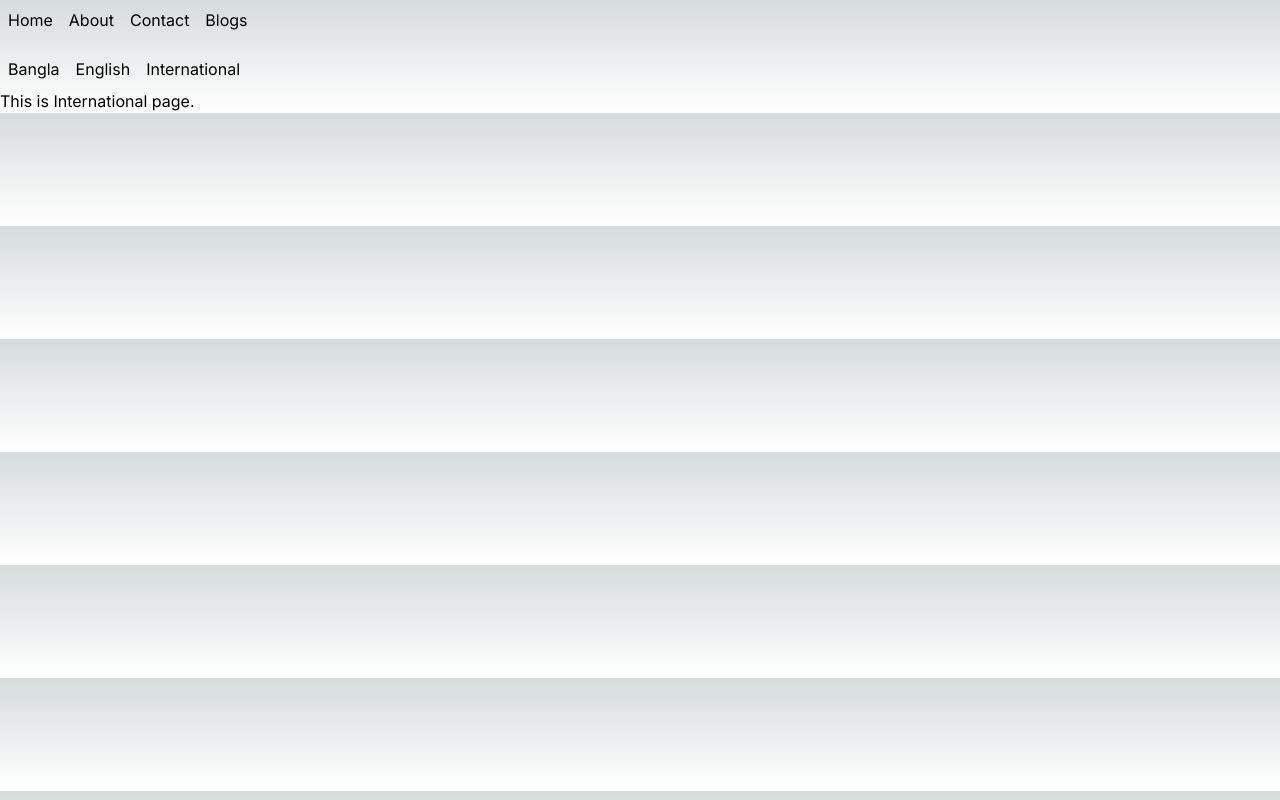
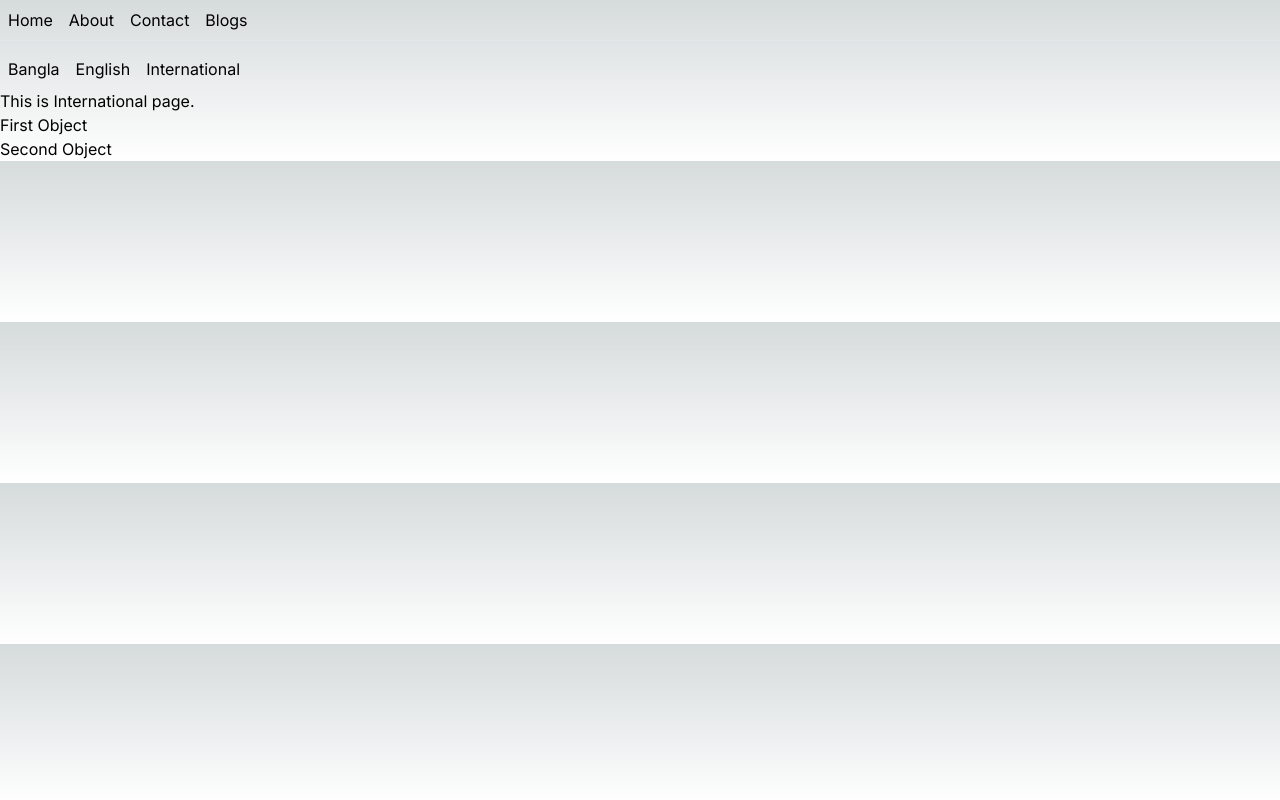
Before and after one commit to Fahimmuntasir1/nextJS_mistry, a Next.js app: page /blogs/international in a window 1280 px wide. Built offline with nearby package versions, Linux system fonts and the light colour scheme.

Commit message:
app updated

```diff
--- a/app/blogs/international/page.js
+++ b/app/blogs/international/page.js
@@ -1,11 +1,23 @@
 import React from 'react';
 
 const international = () => {
+    const blogs = [
+        { "title": "First Object", "description": "This is the first object." },
+        { "title": "Second Object", "description": "This is the second object." },
+
+    ]
     return (
         <div>
             <h1>
                 This is International page.
             </h1>
+            <ul>
+                {
+                    blogs.map(blog =>
+                        <li key={blog.title}>{blog.title}</li>
+                    )
+                }
+            </ul>
         </div>
     );
 };
```
